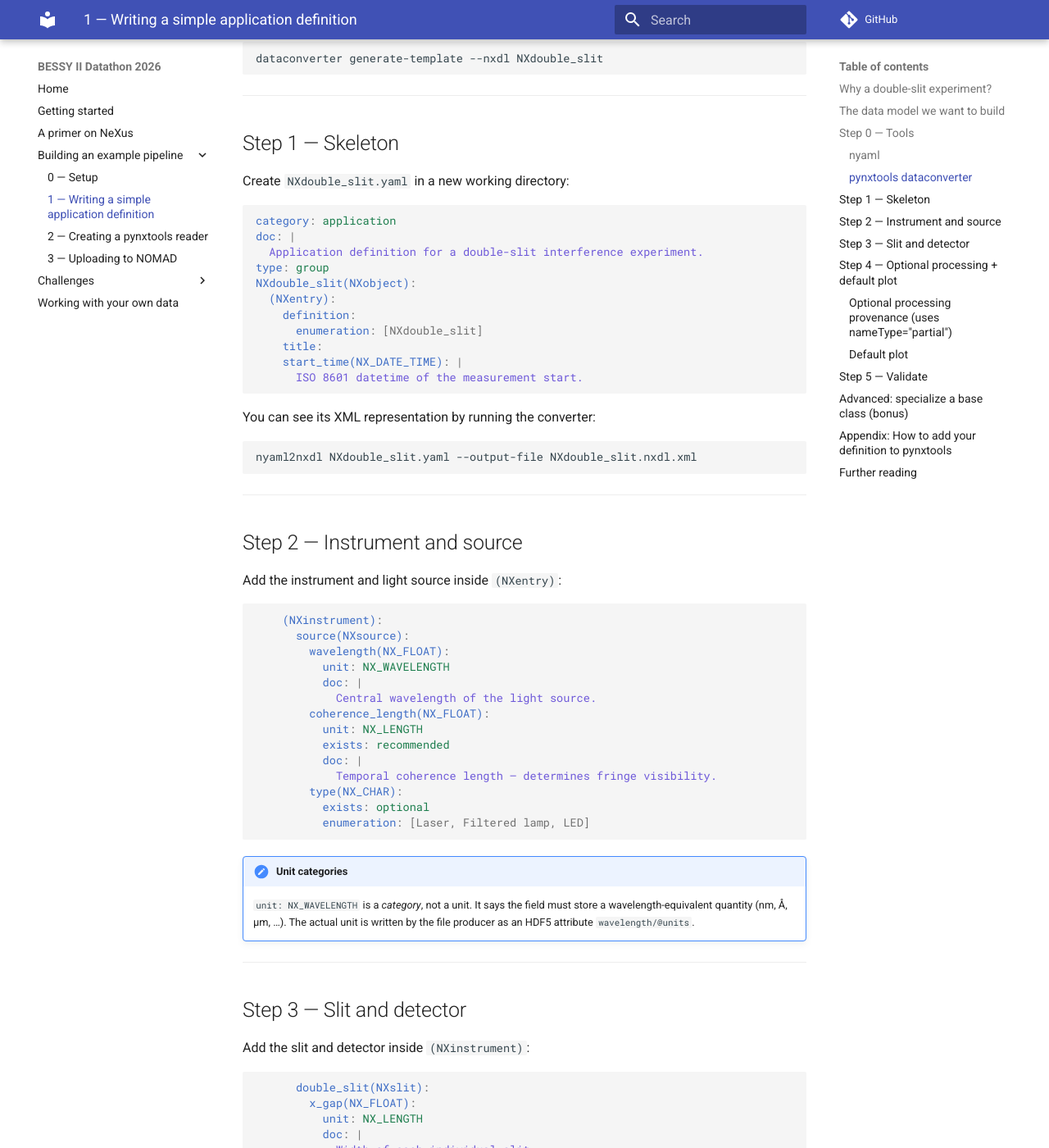
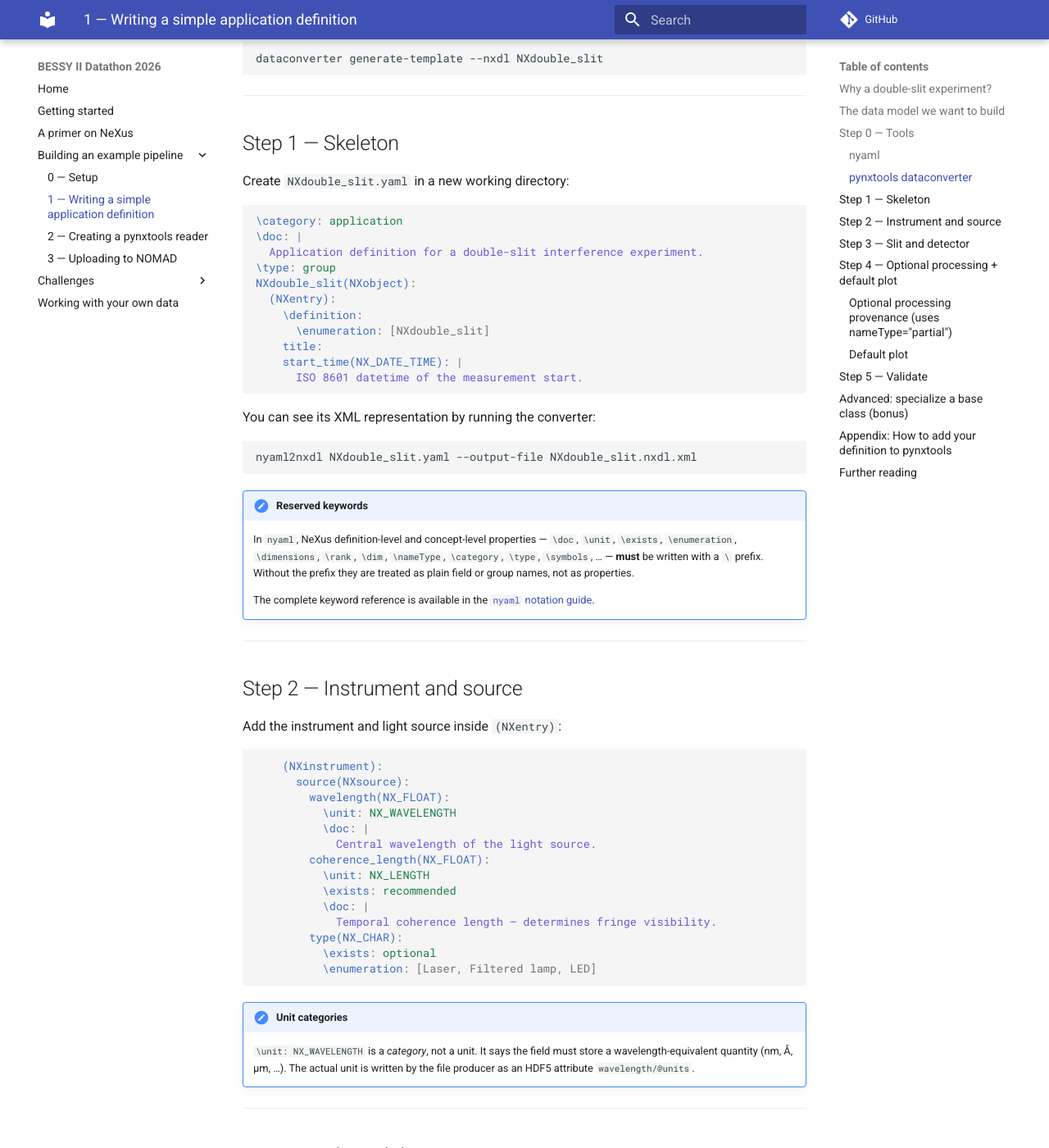
Before and after one commit to hz-b/2026_BESSYII_Datathon, an MkDocs documentation site: the page built from docs/example_pipeline/1-appdef.md, in a window 1280 px wide and 1400 px high, scrolled down 1923 px. Shown: the whole window at 82% size. Built offline with MkDocs 1.6.1 and Material for MkDocs 9.7.7, drawn with Linux system fonts in a browser that asks for light colours; comment, search, counter and statistics services are not loaded; some of the changed text lies outside the part shown.

Commit message:
Docs/fix `nyaml` reserved keywords (#6)
Co-authored-by: lukaspie <lukaspie@github.com>

````diff
--- a/docs/example_pipeline/1-appdef.md
+++ b/docs/example_pipeline/1-appdef.md
@@ -79,14 +79,14 @@ dataconverter generate-template --nxdl NXdouble_slit
 Create `NXdouble_slit.yaml` in a new working directory:
 
 ```yaml
-category: application
-doc: |
+\category: application
+\doc: |
   Application definition for a double-slit interference experiment.
-type: group
+\type: group
 NXdouble_slit(NXobject):
   (NXentry):
-    definition:
-      enumeration: [NXdouble_slit]
+    \definition:
+      \enumeration: [NXdouble_slit]
     title:
     start_time(NX_DATE_TIME): |
       ISO 8601 datetime of the measurement start.
@@ -98,6 +98,11 @@ You can see its XML representation by running the converter:
 nyaml2nxdl NXdouble_slit.yaml --output-file NXdouble_slit.nxdl.xml
 ```
 
+!!! note "Reserved keywords"
+    In `nyaml`, NeXus definition-level and concept-level properties — `\doc`, `\unit`, `\exists`, `\enumeration`, `\dimensions`, `\rank`, `\dim`, `\nameType`, `\category`, `\type`, `\symbols`, … — **must** be written with a `\` prefix. Without the prefix they are treated as plain field or group names, not as properties.
+
+    The complete keyword reference is available in the [`nyaml` notation guide](https://fairmat-nfdi.github.io/nyaml/learn/yaml-notation/){:target="_blank" rel="noopener"}.
+
 ---
 
 ## Step 2 — Instrument and source
@@ -108,21 +113,21 @@ Add the instrument and light source inside `(NXentry)`:
     (NXinstrument):
       source(NXsource):
         wavelength(NX_FLOAT):
-          unit: NX_WAVELENGTH
-          doc: |
+          \unit: NX_WAVELENGTH
+          \doc: |
             Central wavelength of the light source.
         coherence_length(NX_FLOAT):
-          unit: NX_LENGTH
-          exists: recommended
-          doc: |
+          \unit: NX_LENGTH
+          \exists: recommended
+          \doc: |
             Temporal coherence length — determines fringe visibility.
         type(NX_CHAR):
-          exists: optional
-          enumeration: [Laser, Filtered lamp, LED]
+          \exists: optional
+          \enumeration: [Laser, Filtered lamp, LED]
 ```
 
 !!! note "Unit categories"
-    `unit: NX_WAVELENGTH` is a *category*, not a unit. It says the field must store a wavelength-equivalent quantity (nm, Å, µm, …). The actual unit is written by the file producer as an HDF5 attribute `wavelength/@units`.
+    `\unit: NX_WAVELENGTH` is a *category*, not a unit. It says the field must store a wavelength-equivalent quantity (nm, Å, µm, …). The actual unit is written by the file producer as an HDF5 attribute `wavelength/@units`.
 
 ---
 
@@ -133,22 +138,22 @@ Add the slit and detector inside `(NXinstrument)`:
 ```yaml
       double_slit(NXslit):
         x_gap(NX_FLOAT):
-          unit: NX_LENGTH
-          doc: |
+          \unit: NX_LENGTH
+          \doc: |
             Width of each individual slit.
         slit_separation(NX_FLOAT):
-          unit: NX_LENGTH
-          doc: |
+          \unit: NX_LENGTH
+          \doc: |
             Center-to-center distance between the two slits.
         height(NX_FLOAT):
-          exists: optional
-          unit: NX_LENGTH
-          doc: |
+          \exists: optional
+          \unit: NX_LENGTH
+          \doc: |
             Height of the two slits.
       detector(NXdetector):
         distance(NX_FLOAT):
-          unit: NX_LENGTH
-          doc: Distance from the slit plane to the detector surface.
+          \unit: NX_LENGTH
+          \doc: Distance from the slit plane to the detector surface.
 ```
 
 ---
@@ -161,22 +166,22 @@ Add these two groups as siblings of `(NXinstrument)` inside `(NXentry)`.
 
 ```yaml
     processID(NXprocess):
-      nameType: partial
-      exists: optional
-      doc: |
+      \nameType: partial
+      \exists: optional
+      \doc: |
         One step in the pipeline from raw pixels to calibrated offsets.
         Replace 'ID' with a short name, e.g. 'pixel_calibration'.
         Multiple NXprocess groups are allowed.
       sequence_index(NX_INT):
-        doc: Step order in the chain (1-based).
+        \doc: Step order in the chain (1-based).
       description(NX_CHAR):
-        doc: What this step does.
+        \doc: What this step does.
       program(NX_CHAR):
-        exists: optional
+        \exists: optional
       version(NX_CHAR):
-        exists: optional
+        \exists: optional
       date(NX_DATE_TIME):
-        exists: optional
+        \exists: optional
 ```
 
 ### Default plot
@@ -186,46 +191,46 @@ must match the fields defined within `NXdata`.
 
 ```yaml
     interference_pattern(NXdata):
-      doc: |
+      \doc: |
         Default plot: the calibrated 2D interference pattern with spatial
         axes. The signal data may be identical to the raw detector array or
         derived from it via one or more NXprocess steps.
       \@signal:
-        enumeration: [data]
+        \enumeration: [data]
       \@axes:
-        enumeration: [['x', 'y']]
+        \enumeration: [['x', 'y']]
       data(NX_NUMBER):
-        unit: NX_ANY
-        doc: |
+        \unit: NX_ANY
+        \doc: |
           2D interference intensity after any processing steps.
-        dimensions:
-          rank: 2
-          dim: (n_x, n_y)
+        \dimensions:
+          \rank: 2
+          \dim: (n_x, n_y)
       x(NX_FLOAT):
-        unit: NX_LENGTH
-        doc: |
+        \unit: NX_LENGTH
+        \doc: |
           Horizontal spatial offset from the detector centre, derived from
           pixel index and pixel pitch.
-        dimensions:
-          rank: 1
-          dim: (n_x,)
+        \dimensions:
+          \rank: 1
+          \dim: (n_x,)
       y(NX_FLOAT):
-        unit: NX_LENGTH
-        doc: |
+        \unit: NX_LENGTH
+        \doc: |
           Vertical spatial offset from the detector centre, derived from
           pixel index and pixel pitch.
-        dimensions:
-          rank: 1
-          dim: (n_y,)
+        \dimensions:
+          \rank: 1
+          \dim: (n_y,)
 ```
 
 Here, we are using symbolic names (`n_x`, `n_y`) to name the array dimensions and reference them in <dimensions>. Using symbolic names instead of hardcoded integers makes the definition self-documenting and allows validation tools to verify dimensional consistency across fields.
 
-Add the dimension symbols at the top of the file, outside of the class `NXdouble_slit` and before `type: group`:
+Add the dimension symbols at the top of the file, outside of the class `NXdouble_slit` and before `\type: group`:
 
 ```yaml
-symbols:
-  doc: |
+\symbols:
+  \doc: |
     Dimension symbols used in this definition.
   n_x: |
     Number of detector pixels along x.
@@ -270,74 +275,74 @@ You can also pass the `--required` flag to only see those paths that are require
 dataconverter generate-template --nxdl NXdouble_slit --required
 ```
 
-Note that the complet version of `NXdouble_slit` uses even more concepts to illustrate all the possibilities the NeXus data model provides. Have a look at the complete `NXdouble_slit.yaml`. Which additional ideas can you detect?
+Note that the complete version of `NXdouble_slit` uses even more concepts to illustrate all the possibilities the NeXus data model provides. Have a look at the complete `NXdouble_slit.yaml`. Which additional ideas can you detect?
 
 ??? success "Complete NXdouble_slit.yaml"
 
     ```yaml
-    category: application
-    doc: |
+    \category: application
+    \doc: |
       Application definition for a double-slit interference experiment.
       Records the light source, aperture geometry, detector layout, and the
       measured 2D interference pattern needed to determine fringe spacing and
       source coherence length.
 
       See https://en.wikipedia.org/wiki/Double-slit_experiment.
-    symbols:
-      doc: |
+    \symbols:
+      \doc: |
         Dimension symbols used in this definition.
       n_x: |
         Number of detector pixels along x.
       n_y: |
         Number of detector pixels along y.
-    type: group
+    \type: group
     NXdouble_slit(NXobject):
       (NXentry):
-        definition:
-          enumeration: [NXdouble_slit]
+        \definition:
+          \enumeration: [NXdouble_slit]
         title:
         start_time(NX_DATE_TIME):
-          doc: |
+          \doc: |
             ISO 8601 datetime of the measurement start.
         end_time(NX_DATE_TIME):
-          exists: recommended
+          \exists: recommended
         (NXinstrument):
           source(NXsource):
             wavelength(NX_FLOAT):
-              unit: NX_WAVELENGTH
-              doc: |
+              \unit: NX_WAVELENGTH
+              \doc: |
                 Central wavelength of the light source.
             coherence_length(NX_FLOAT):
-              unit: NX_LENGTH
-              exists: recommended
-              doc: |
+              \unit: NX_LENGTH
+              \exists: recommended
+              \doc: |
                 Temporal coherence length of the source.
             type(NX_CHAR):
-              exists: optional
-              enumeration: [Laser, Filtered lamp, LED]
+              \exists: optional
+              \enumeration: [Laser, Filtered lamp, LED]
           double_slit(NXslit):
             x_gap(NX_FLOAT):
-              unit: NX_LENGTH
-              doc: |
+              \unit: NX_LENGTH
+              \doc: |
                 Width of each individual slit.
             slit_separation(NX_FLOAT):
-              unit: NX_LENGTH
-              doc: |
+              \unit: NX_LENGTH
+              \doc: |
                 Center-to-center distance between the two slits.
             height(NX_FLOAT):
-              exists: optional
-              unit: NX_LENGTH
-              doc: |
+              \exists: optional
+              \unit: NX_LENGTH
+              \doc: |
                 Height of the two slit.
           detector(NXdetector):
             distance(NX_FLOAT):
-              unit: NX_LENGTH
-              doc: |
+              \unit: NX_LENGTH
+              \doc: |
                 Distance from the slit plane to the detector surface.
         processID(NXprocess):
-          nameType: partial
-          exists: optional
-          doc: |
+          \nameType: partial
+          \exists: optional
+          \doc: |
             Describes one step in the processing chain that converts raw detector
             pixel data to the calibrated interference pattern stored in
             ``interference_pattern``. The 'ID' suffix in the group name is replaced
@@ -345,52 +350,52 @@ Note that the complet version of `NXdouble_slit` uses even more concepts to illu
             or 'background_correction'. Multiple NXprocess groups may be present;
             their order is given by sequence_index.
           sequence_index(NX_POSINT):
-            doc: |
+            \doc: |
               Sequence index of processing, for determining the order of multiple
               NXprocess steps. Starts with 1.
           description(NX_CHAR):
-            doc: |
+            \doc: |
               Free-text description of what this processing step does.
           program(NX_CHAR):
-            exists: optional
-            doc: |
+            \exists: optional
+            \doc: |
               Version string of the software.
           version(NX_CHAR):
-            exists: optional
+            \exists: optional
           date(NX_DATE_TIME):
-            exists: optional
+            \exists: optional
         interference_pattern(NXdata):
-          doc: |
+          \doc: |
             Default plot: the calibrated 2D interference pattern with spatial
             axes. The signal data may be identical to the raw detector array or
             derived from it via one or more NXprocess steps.
           \@signal:
-            enumeration: [data]
+            \enumeration: [data]
           \@axes:
-            enumeration: [['x', 'y']]
+            \enumeration: [['x', 'y']]
           data(NX_NUMBER):
-            unit: NX_ANY
-            doc: |
+            \unit: NX_ANY
+            \doc: |
               2D interference intensity after any processing steps.
-            dimensions:
-              rank: 2
-              dim: (n_x, n_y)
+            \dimensions:
+              \rank: 2
+              \dim: (n_x, n_y)
           x(NX_FLOAT):
-            unit: NX_LENGTH
-            doc: |
+            \unit: NX_LENGTH
+            \doc: |
               Horizontal spatial offset from the detector centre, derived from
               pixel index and pixel pitch.
-            dimensions:
-              rank: 1
-              dim: (n_x,)
+            \dimensions:
+              \rank: 1
+              \dim: (n_x,)
           y(NX_FLOAT):
-            unit: NX_LENGTH
-            doc: |
+            \unit: NX_LENGTH
+            \doc: |
               Vertical spatial offset from the detector centre, derived from
               pixel index and pixel pitch.
-            dimensions:
-              rank: 1
-              dim: (n_y,)
+            \dimensions:
+              \rank: 1
+              \dim: (n_y,)
     ```
 
 ---
@@ -401,22 +406,21 @@ If your source is always a laser, you can create a dedicated `NXlaser` base clas
 
 ```yaml
 # NXlaser.yaml
-category: base
-doc: A specialization of NXsource for coherent laser sources.
-type: group
+\category: base
+\doc: A specialization of NXsource for coherent laser sources.
+\type: group
 NXlaser(NXsource):
   wavelength(NX_FLOAT):
-    doc: Central wavelength of the laser line.
+    \doc: Central wavelength of the laser line.
   coherence_length(NX_FLOAT):
-    unit: NX_LENGTH
-    exists: recommended
+    \unit: NX_LENGTH
+    \exists: recommended
   type(NX_CHAR):
-    enumeration: [Laser]
+    \enumeration: [Laser]
 ```
 
 Then in `NXdouble_slit`, replace `source(NXsource)` with `source(NXlaser)` and only list which fields are required or recommended — everything defined in `NXlaser` is inherited automatically.
 
-```yaml
 ```yaml
 NXdouble_slit(NXobject):
   (NXentry):
@@ -424,7 +428,7 @@ NXdouble_slit(NXobject):
       source(NXlaser):
         wavelength(NX_FLOAT):
         coherence_length(NX_FLOAT):
-          exists: recommended
+          \exists: recommended
 ```
 
 !!! info
````
Also changed, not shown: docs/downloads/NXmultimodal.yaml (+16 -16 lines), docs/nexus.md (+3 -3 lines), docs/your-own-data.md (+5 -5 lines), 1 other file.
